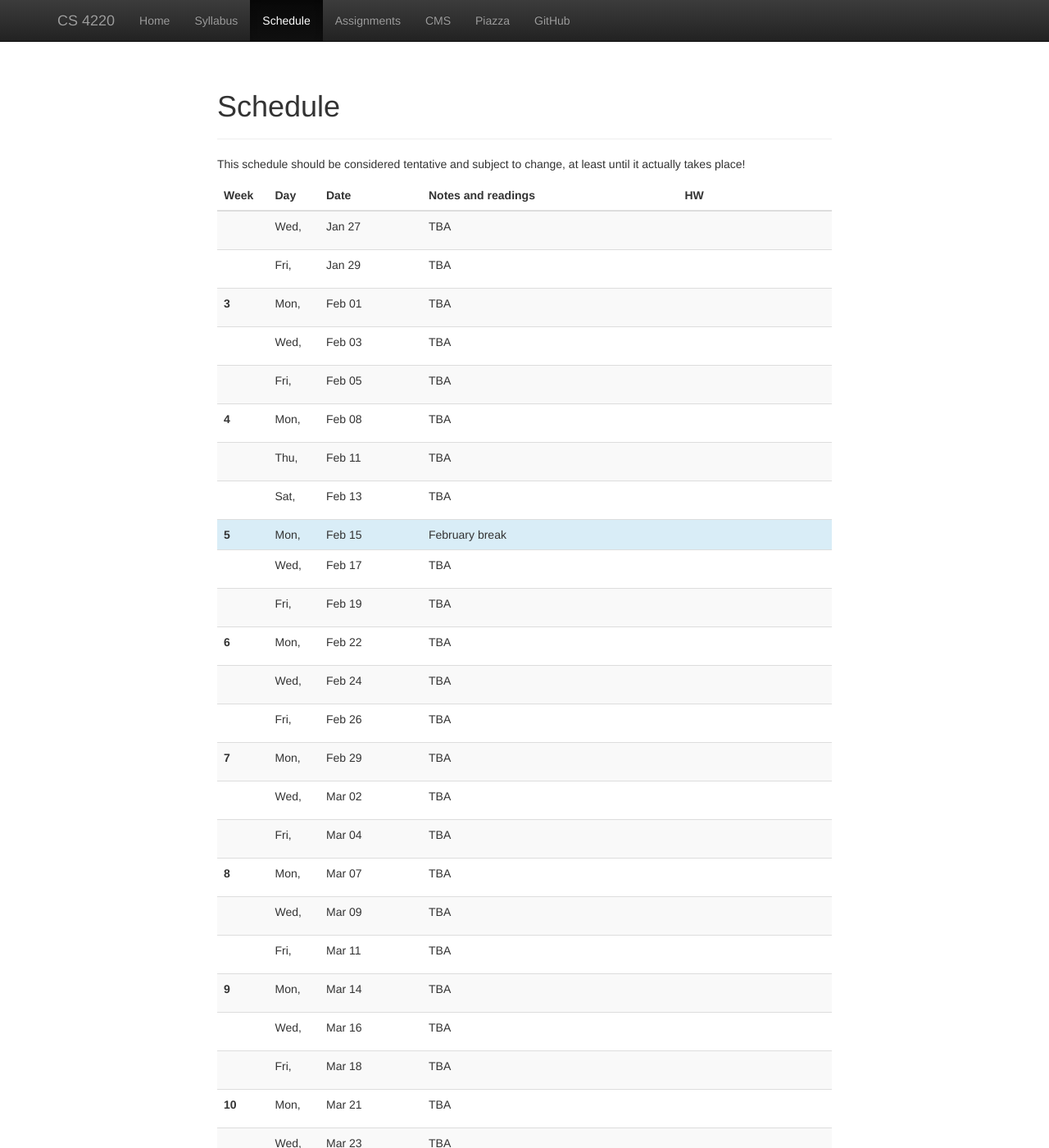
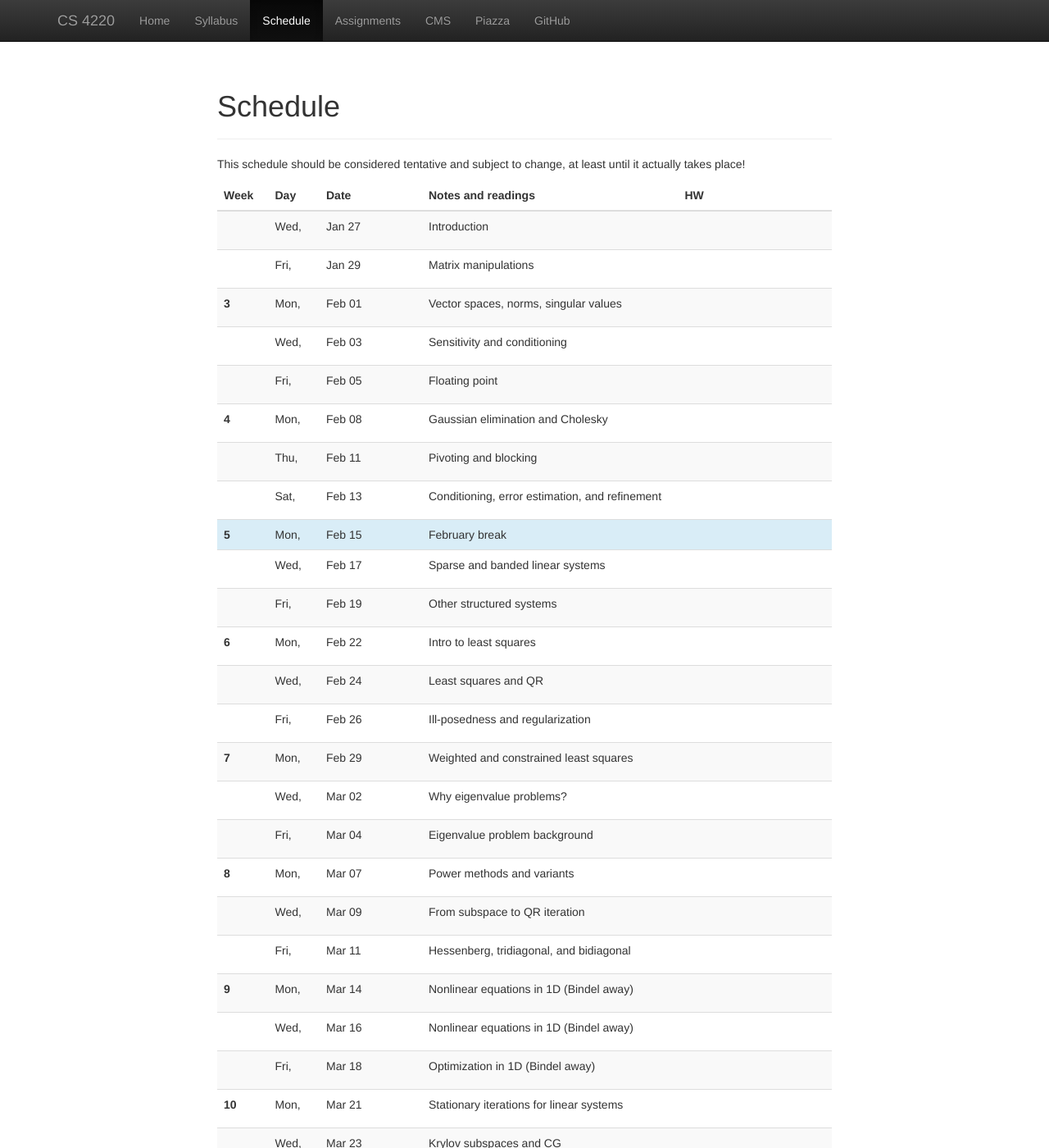
Before and after one commit to dbindel/cs4220-s17, a Jekyll site: the page built from web/schedule.html, in a window 1280 px wide and 1400 px high. Shown: the whole window at 82% size. Built offline with Jekyll 4.4.1, drawn with Linux system fonts in a browser that asks for light colours; nearby versions of some CDN libraries; some of the changed text lies outside the part shown.

Commit message:
Current plan for lecture syllabus.

```diff
--- a/web/_data/lectures.yml
+++ b/web/_data/lectures.yml
@@ -1,38 +1,38 @@
 # ==================
-# Week 1
+# Week 1 (intro)
 #
 -
   date: 2016-01-27
-  info: TBA
+  info: Introduction
 -
   date: 2016-01-29
-  info: TBA
+  info: Matrix manipulations
 #
 # ==================
 # Week 2
 #
 -
   date: 2016-02-01
-  info: TBA
+  info: Vector spaces, norms, singular values
 -
   date: 2016-02-03
-  info: TBA
+  info: Sensitivity and conditioning
 -
   date: 2016-02-05
-  info: TBA
+  info: Floating point
 #
 # ==================
 # Week 3
 #
 -
   date: 2016-02-08
-  info: TBA
+  info: Gaussian elimination and Cholesky
 -
   date: 2016-02-11
-  info: TBA
+  info: Pivoting and blocking
 -
   date: 2016-02-13
-  info: TBA
+  info: Conditioning, error estimation, and refinement
 #
 # ==================
 # Week 4
@@ -42,78 +42,78 @@
   break: February break
 -
   date: 2016-02-17
-  info: TBA
+  info: Sparse and banded linear systems
 -
   date: 2016-02-19
-  info: TBA
+  info: Other structured systems
 #
 # ==================
 # Week 5
 #
 -
   date: 2016-02-22
-  info: TBA
+  info: Intro to least squares
 -
   date: 2016-02-24
-  info: TBA
+  info: Least squares and QR
 -
   date: 2016-02-26
-  info: TBA
+  info: Ill-posedness and regularization
 #
 # ==================
 # Week 6
 #
 -
   date: 2016-02-29
-  info: TBA
+  info: Weighted and constrained least squares
 -
   date: 2016-03-02
-  info: TBA
+  info: Why eigenvalue problems?
 -
   date: 2016-03-04
-  info: TBA
+  info: Eigenvalue problem background
 #
 # ==================
 # Week 7
 #
 -
   date: 2016-03-07
-  info: TBA
+  info: Power methods and variants
 -
   date: 2016-03-09
-  info: TBA
+  info: From subspace to QR iteration
 -
   date: 2016-03-11
-  info: TBA
+  info: Hessenberg, tridiagonal, and bidiagonal
 #
 # ==================
 # Week 8
 #
 -
   date: 2016-03-14
-  info: TBA
+  info: Nonlinear equations in 1D (Bindel away)
 -
   date: 2016-03-16
-  info: TBA
+  info: Nonlinear equations in 1D (Bindel away)
 -
   date: 2016-03-18
-  info: TBA
+  info: Optimization in 1D (Bindel away)
 #
 # ==================
 # Week 9
 #
 -
   date: 2016-03-21
-  info: TBA
+  info: Stationary iterations for linear systems
 -
   date: 2016-03-23
-  info: TBA
+  info: Krylov subspaces and CG
 -
   date: 2016-03-25
-  info: TBA
+  info: Preconditioning
 #
 # ==================
-# Week 10
+# Break
 #
 -
   date: 2016-03-28
@@ -126,89 +126,76 @@
   break: Spring break
 #
 # ==================
-# Week 11
+# Week 10 (intro nonlinear eq and optimization)
 #
 -
   date: 2016-04-04
-  info: TBA
+  info: Nonlinear equations and optimization
 -
   date: 2016-04-06
-  info: TBA
+  info: Newton in many dimensions
 -
   date: 2016-04-08
-  info: TBA
+  info: Quasi-Newton and other iterations
 #
 # ==================
-# Week 12
+# Week 11 (globalization)
 #
 -
   date: 2016-04-11
-  info: TBA
+  info: Other iteration tricks
 -
   date: 2016-04-13
-  info: TBA
+  info: Line search, trust region, globalization
 -
   date: 2016-04-15
-  info: TBA
+  info: Homotopy and continuation
+#
+# ==================
+# Week 12 (constraints)
+#
+-
+  date: 2016-04-18
+  info: Derivative-free methods
+-
+  date: 2016-04-20
+  info: Constraints and multipliers
+-
+  date: 2016-04-22
+  info: Penalties and active sets
 #
 # ==================
 # Week 13
 #
 -
-  date: 2016-04-18
-  info: TBA
+  date: 2016-04-25
+  info: Spectral methods and large-scale problems
 -
-  date: 2016-04-20
-  info: TBA
+  date: 2016-04-27
+  info: Projection methods for large-scale eigensolves
 -
-  date: 2016-04-22
-  info: TBA
+  date: 2016-04-29
+  info: Related problems
 #
 # ==================
 # Week 14
 #
 -
-  date: 2016-04-25
-  info: TBA
+  date: 2016-05-02
+  info: Special topics (RandNLA)
 -
-  date: 2016-04-27
-  info: TBA
+  date: 2016-05-04
+  info: Special topics (RandNLA)
 -
-  date: 2016-04-29
-  info: TBA
-#
-# ==================
-# Week 14
-#
--
-  date: 2016-04-25
-  info: TBA
--
-  date: 2016-04-27
-  info: TBA
--
-  date: 2016-04-29
-  info: TBA
+  date: 2016-05-06
+  info: Special topics (RandNLA)
 #
 # ==================
 # Week 15
 #
 -
-  date: 2016-05-02
-  info: TBA
--
-  date: 2016-05-04
-  info: TBA
--
-  date: 2016-05-06
-  info: TBA
-#
-# ==================
-# Week 16
-#
--
   date: 2016-05-09
-  info: TBA
+  info: Review
 -
   date: 2016-05-11
-  info: TBA
+  info: Review
```
